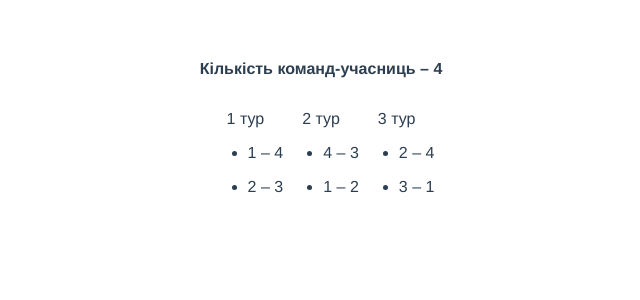
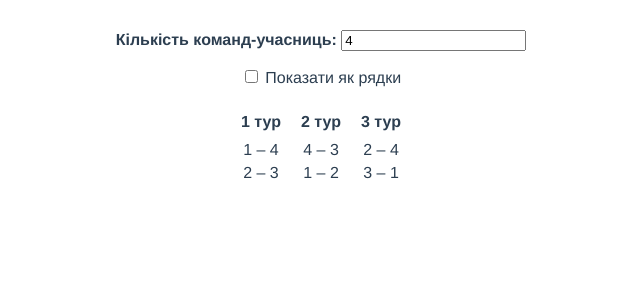
Before and after one commit to ruig1992/berger-round-robin-tables, a Vue app: page / in a window 1280 px wide. Shown: the top 300 px of the page, without its empty margins (319-959 px from the left). Built offline with nearby package versions, Linux system fonts and the light colour scheme.

Commit message:
Change component and styles

```diff
--- a/src/App.vue
+++ b/src/App.vue
@@ -1,24 +1,55 @@
 <template>
   <div id="app">
-    <p><b>Кількість команд-учасниць – {{ participantsNum }}</b></p>
-    <CalendarInCols :data="calendar" />
+    <p>
+      <label>
+        <b>Кількість команд-учасниць: </b>
+        <input type="number" min="3" size="2"
+          v-model="participantsNum"
+          @change="setCalendar"
+          :disabled="isLoading"
+        >
+      </label>
+    </p>
+    <p>
+      <label>
+        <input type="checkbox"
+          v-model="isRowView"
+          :disabled="isLoading"
+        > Показати як рядки
+      </label>
+    </p>
+    <TournamentCalendar :data="calendar" :isRowView="isRowView" />
   </div>
 </template>
 
 <script>
-import CalendarInCols from './components/CalendarInCols';
+import TournamentCalendar from './components/TournamentCalendar';
 import Tournament from './services/tournament.service';
 
 export default {
   name: 'App',
-  components: { CalendarInCols },
+  components: { TournamentCalendar },
   data: () => ({
     participantsNum: 4,
     calendar: [],
+    isRowView: false,
+    isLoading: true,
   }),
   mounted() {
-    const tournament = new Tournament(this.participantsNum);
-    this.calendar = tournament.getToursCalendar();
+    this.setCalendar();
+  },
+  methods: {
+    setCalendar() {
+      try {
+        this.isLoading = true;
+        const tournament = new Tournament(this.participantsNum);
+        this.calendar = tournament.getToursCalendar();
+        this.isLoading = false;
+
+      } catch (error) {
+        console.error(error.message);
+      }
+    }
   },
 }
 </script>
@@ -30,11 +61,6 @@ export default {
   -moz-osx-font-smoothing: grayscale;
   text-align: center;
   color: #2c3e50;
-  margin-top: 60px;
-}
-.app-calendar {
-  display: flex;
-  flex-wrap: wrap;
-  justify-content: center;
+  margin-top: 30px;
 }
 </style>
--- a/src/components/CalendarInCols.vue
+++ /dev/null
@@ -1,17 +0,0 @@
-<template>
-  <div class="app-calendar">
-    <div class="app-calendar__tour" v-for="tour in data" :key="tour.tour">
-    <p class="app-calendar__tour-name">{{ tour.tour }} тур</p>
-    <ul class="app-calendar__games" v-for="(g, i) in tour.games" :key="i">
-      <li class="app-calendar__game">{{ g.team_1 }} – {{ g.team_2 }}</li>
-    </ul>
-    </div>
-  </div>
-</template>
-
-<script>
-export default {
-  name: 'CalendarInCols',
-  props: ['data'],
-}
-</script>
--- /dev/null
+++ b/src/components/TournamentCalendar.vue
@@ -0,0 +1,61 @@
+<template>
+  <div class="app-calendar" :class="{ 'app-calendar--row-view': isRowView }">
+    <div class="app-calendar__tour" v-for="tour in data" :key="tour.tour">
+      <p class="app-calendar__tour-name">{{ tour.tour }} тур</p>
+      <ul class="app-calendar__games">
+        <li v-for="(g, i) in tour.games" :key="i"
+          class="app-calendar__game"
+        >{{ g.team_1 }} – {{ g.team_2 }}</li>
+      </ul>
+    </div>
+  </div>
+</template>
+
+<script>
+export default {
+  name: 'TournamentCalendar',
+  props: {
+    data: { type: Array },
+    isRowView: { type: Boolean, default: false, },
+  },
+}
+</script>
+
+<style>
+.app-calendar {
+  display: flex;
+  flex-wrap: wrap;
+  justify-content: center;
+}
+.app-calendar--row-view {
+  flex-direction: column;
+  align-items: center;
+}
+.app-calendar__tour {
+  padding: 10px;
+}
+.app-calendar--row-view .app-calendar__tour {
+  display: flex;
+  align-items: center;
+}
+.app-calendar__tour-name {
+  margin: 0;
+  font-weight: 700;
+}
+.app-calendar__games {
+  list-style-type: none;
+  margin: 10px 0 0;
+  padding-left: 0;
+}
+.app-calendar--row-view .app-calendar__games {
+  display: flex;
+  margin: 0 0 0 20px;
+}
+.app-calendar__game {
+  margin: 5px 0 0;
+}
+.app-calendar--row-view .app-calendar__game {
+  width: 60px;
+  margin: 0 0 0 5px;
+}
+</style>
```
